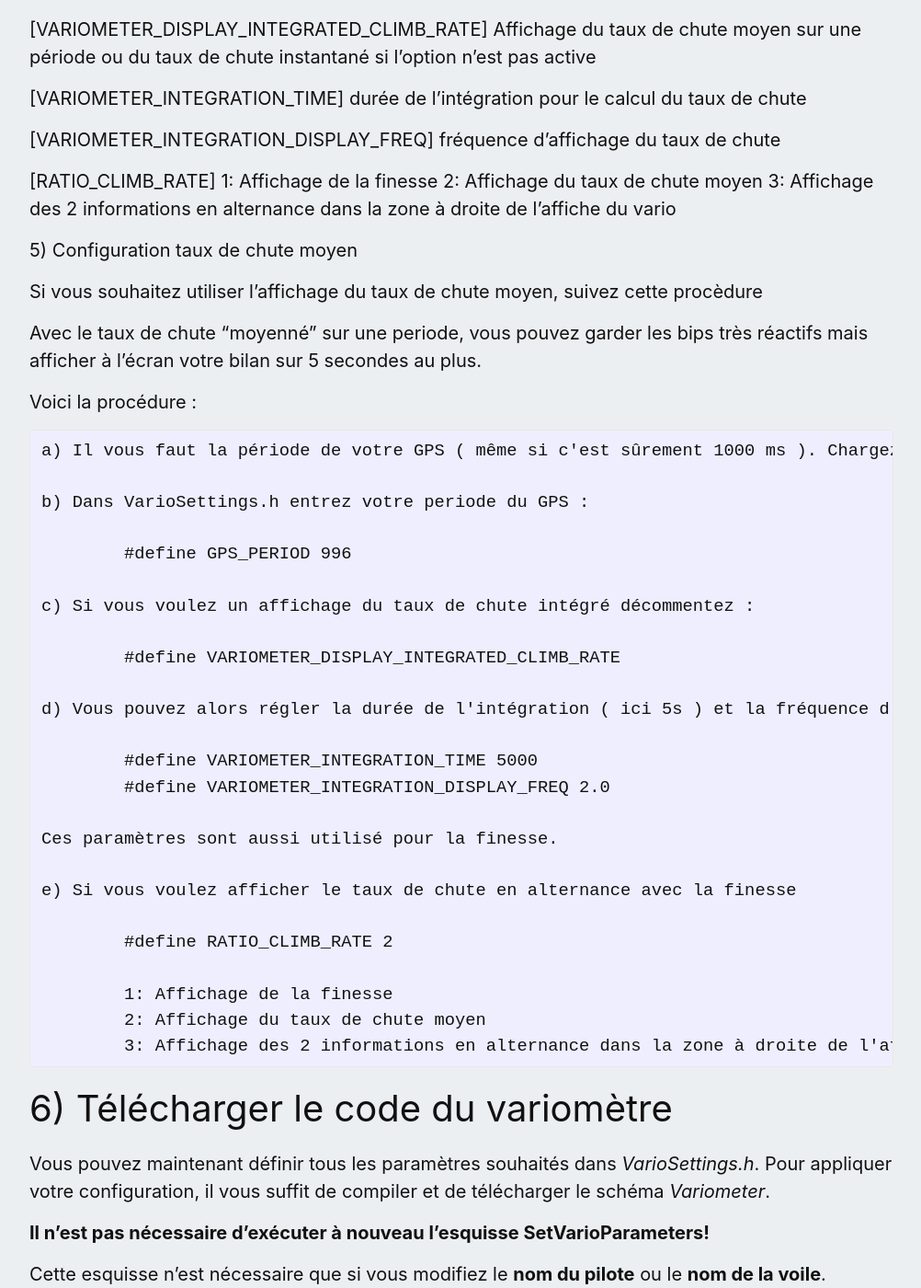
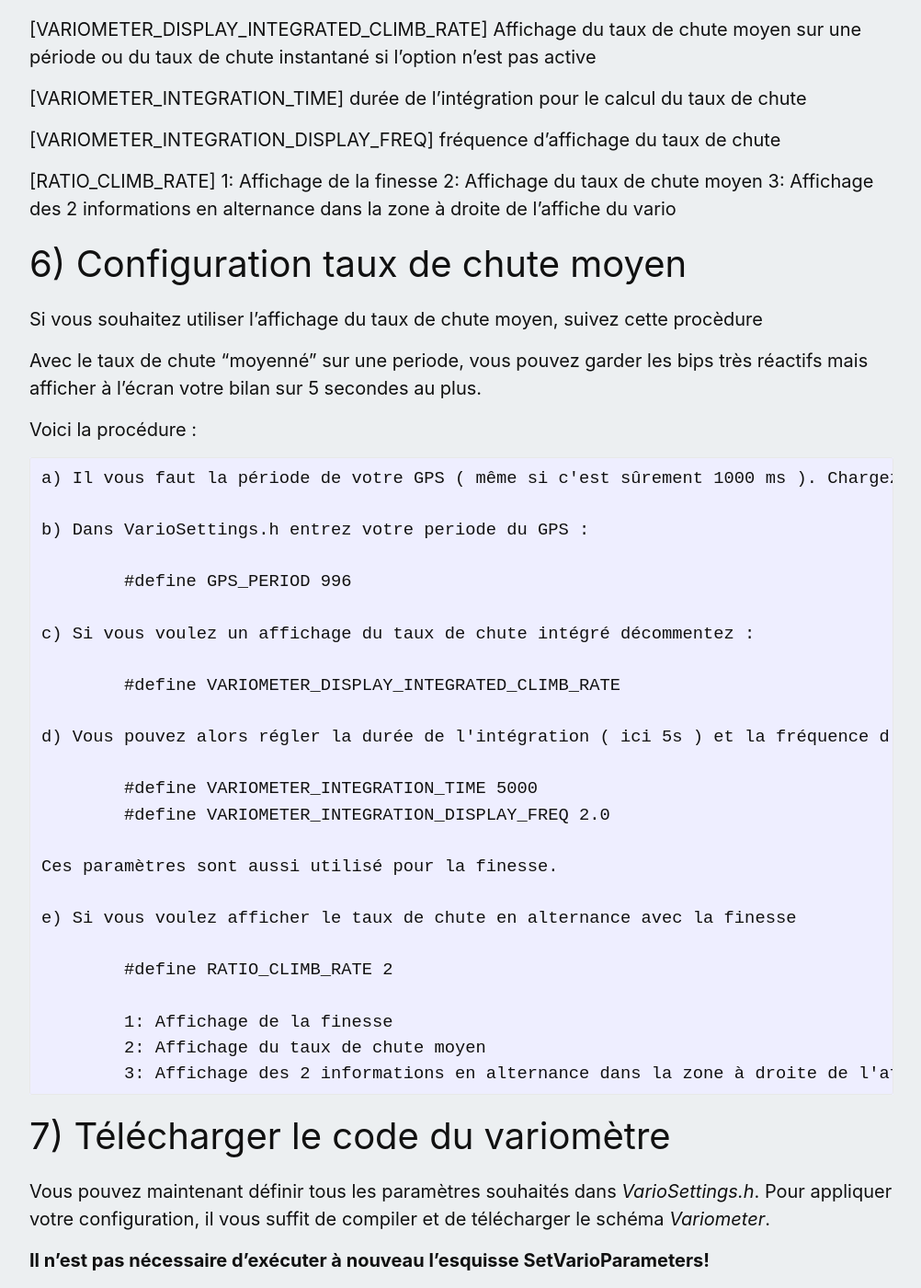
Before and after one commit to prunkdump/GNUVarioFR, a Jekyll site: the page built from configuration.md, in a window 1280 px wide and 1400 px high, scrolled down 6195 px. Shown: the whole window at 92% size, without its empty margins (138-1140 px from the left). Built offline with Jekyll 4.4.1, drawn with Linux system fonts in a browser that asks for light colours.

Commit message:
update of the parameters

```diff
--- a/configuration.md
+++ b/configuration.md
@@ -218,7 +218,8 @@ fréquence d'affichage du taux de chute
 		2: Affichage du taux de chute moyen
 		3: Affichage des 2 informations en alternance dans la zone à droite de l'affiche du vario
 
-5) Configuration taux de chute moyen
+6) Configuration taux de chute moyen
+-----------------------------
 
 Si vous souhaitez utiliser l'affichage du taux de chute moyen, suivez cette procèdure
 
@@ -252,7 +253,7 @@ Voici la procédure :
 		3: Affichage des 2 informations en alternance dans la zone à droite de l'affiche du vario
 
 
-6) Télécharger le code du variomètre
+7) Télécharger le code du variomètre
 -----------------------------
 
 Vous pouvez maintenant définir tous les paramètres souhaités dans *VarioSettings.h*. Pour appliquer votre configuration, il vous suffit de compiler et de télécharger le schéma *Variometer*.
```
